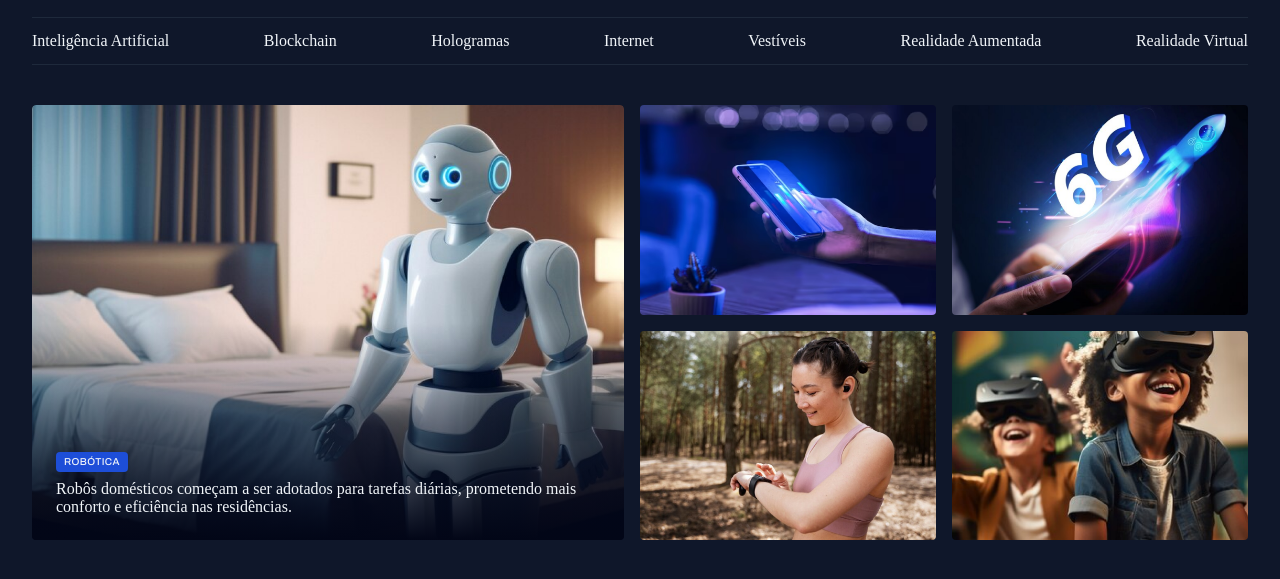
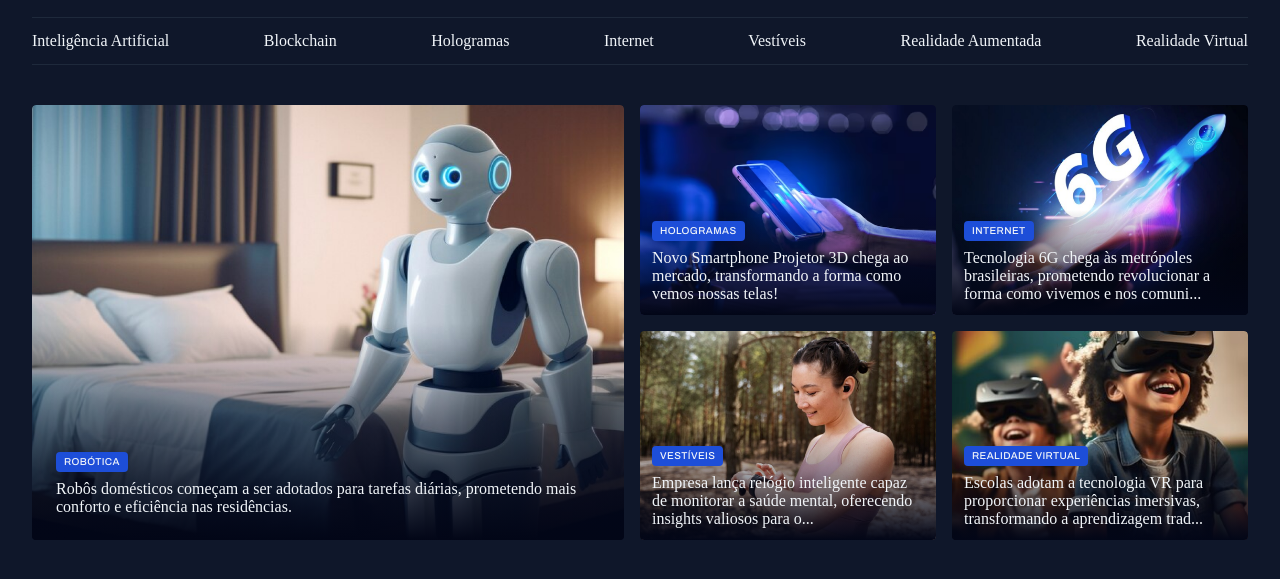
Before and after one commit to VGabrielS/projeto-portal-de-noticias, a plain HTML site: page index.html in a window 1280 px wide. Shown: the part 43-622 px from the top of the page. Drawn offline with Linux system fonts and the light colour scheme.

Commit message:
Finalizando a seção destaques

```diff
--- a/index.html
+++ b/index.html
@@ -43,7 +43,8 @@
     <main class="grid container">
         <section id="featured" class="grid grid-flow-col gap-16">
             <figure class="card">
-                <img src="assets/Image/Image 01.png" alt="">
+                <img src="assets/Image/Image 01.png" alt="Robôs domésticos começam a ser adotados para tarefas diárias, prometendo mais conforto e eficiência nas residências.
+                ">
 
                 <figcaption>
                     <span class="content-tag">ROBÓTICA</span>
@@ -54,18 +55,57 @@
             </figure>
 
             <div class="grid grid-cols-2 gap-16">
-                <div>
-                    <img src="assets/Image/Image 02.png" alt="">
-                </div>
-                <div>
-                    <img src="assets/Image/Image 03.png" alt="">
-                </div>
-                <div>
-                    <img src="assets/Image/Image 04.png" alt="">
-                </div>
-                <div>
-                    <img src="assets/Image/Image 05.png" alt="">
-                </div>
+                <figure class="card">
+                    <img src="assets/Image/Image 02.png" alt="
+                    Novo Smartphone Projetor 3D chega ao mercado, transformando a forma como vemos nossas telas!
+                    ">
+
+                    <figcaption>
+                        <span class="content-tag">Hologramas</span>
+                        <h2 class="text-lg">
+                            Novo Smartphone Projetor 3D chega ao mercado, transformando a forma como vemos nossas telas!
+                        </h2>
+                    </figcaption>
+                </figure>
+
+
+                <figure class="card">
+                    <img src="assets/Image/Image 03.png" alt="Tecnologia 6G chega às metrópoles brasileiras, prometendo revolucionar a forma como vivemos e nos comunicamos.">
+
+                    <figcaption>
+                        <span class="content-tag">Internet</span>
+                        <h2 class="text-lg">
+                            Tecnologia 6G chega às metrópoles brasileiras, prometendo revolucionar a forma como vivemos e nos comuni...
+                        </h2>
+                    </figcaption>
+
+                </figure>
+
+
+                <figure class="card">
+                    <img src="assets/Image/Image 04.png" alt=" Empresa lança relógio inteligente capaz de monitorar a saúde mental, oferecendo insights valiosos para o bem-estar pessoal.
+                    ">
+                    <figcaption>
+                        <span class="content-tag">Vestíveis</span>
+                        <h2 class="text-lg">
+                            Empresa lança relógio inteligente capaz de monitorar a saúde mental, oferecendo insights valiosos para o...
+                        </h2>
+                    </figcaption>
+                </figure>
+
+
+                <figure class="card">
+                    <img src="assets/Image/Image 05.png" alt="Escolas adotam a tecnologia VR para proporcionar experiências imersivas, transformando a aprendizagem tradicional.
+                    ">
+
+                    <figcaption>
+                        <span class="content-tag">Realidade Virtual</span>
+                        <h2 class="text-lg">
+                        Escolas adotam a tecnologia VR para proporcionar experiências imersivas, transformando a aprendizagem trad...
+                        </h2>
+                    </figcaption>
+
+                </figure>
             </div>
         </section>
 
--- a/styles/section.css
+++ b/styles/section.css
@@ -28,6 +28,11 @@
 
         padding: 24px;
 
+        &:has(.text-lg){
+            padding: 12px;
+        }
+
+
         h2 {
             margin-top: 8px;
         }
```
